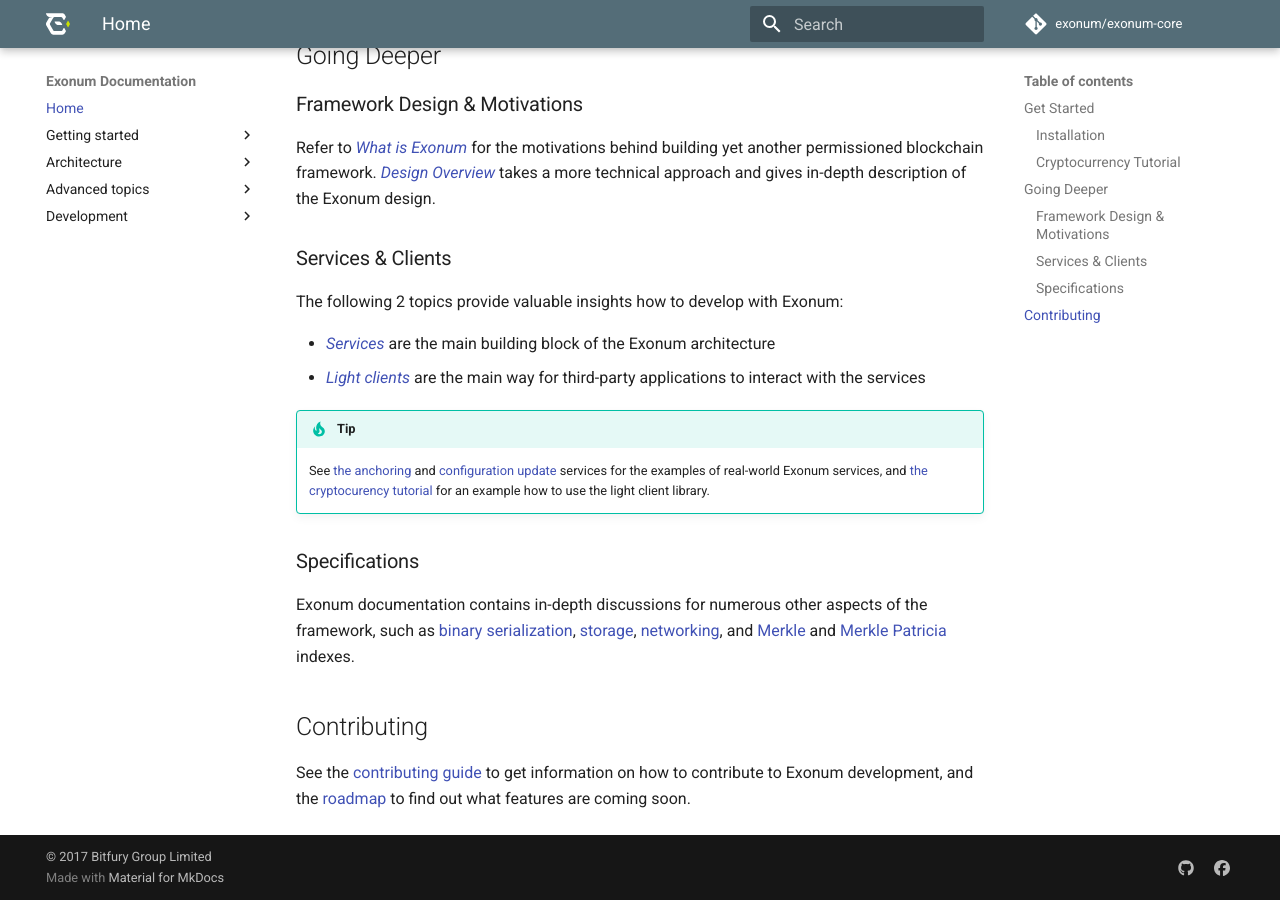
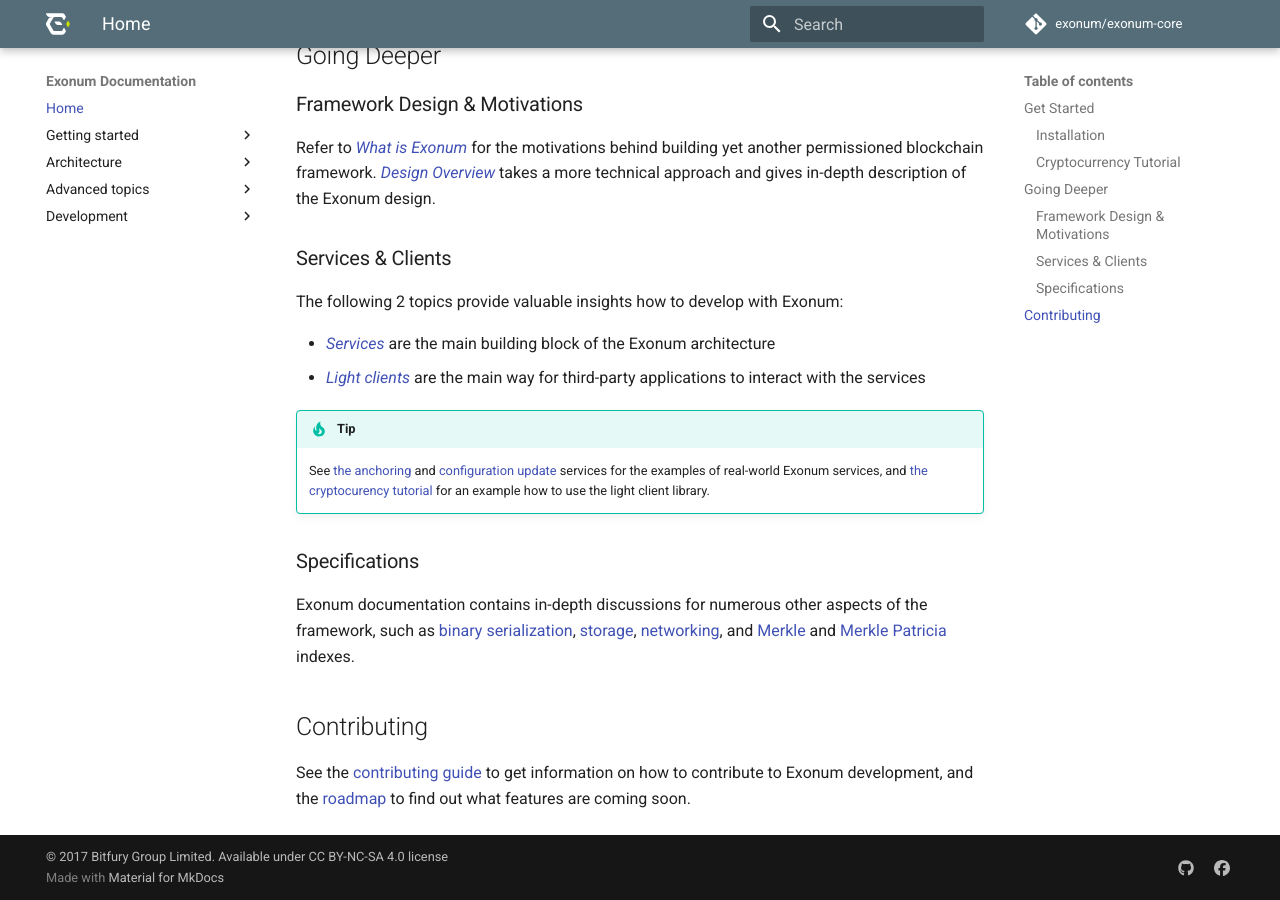
Before and after one commit to exonum/exonum-doc, an MkDocs documentation site: the page built from src/index.md, in a window 1280 px wide and 900 px high, scrolled down 864 px. Built offline with MkDocs 1.6.1 and Material for MkDocs 9.7.7, drawn with Linux system fonts in a browser that asks for light colours; comment, search, counter and statistics services are not loaded; old or Windows-style settings are respelled for this version of MkDocs.

Commit message:
Add license to copyright notice in config

```diff
--- a/mkdocs.yml
+++ b/mkdocs.yml
@@ -21,7 +21,7 @@
 markdown_extensions:
   - codehilite
   - admonition
-copyright: © 2017 Bitfury Group Limited
+copyright: © 2017 Bitfury Group Limited. Available under <a href="https://creativecommons.org/licenses/by-nc-sa/4.0/" rel="license">CC BY-NC-SA 4.0</a> license
 pages:
   # Short description of Exonum, documentation and how to use it
   - 'Home': 'index.md'
```
